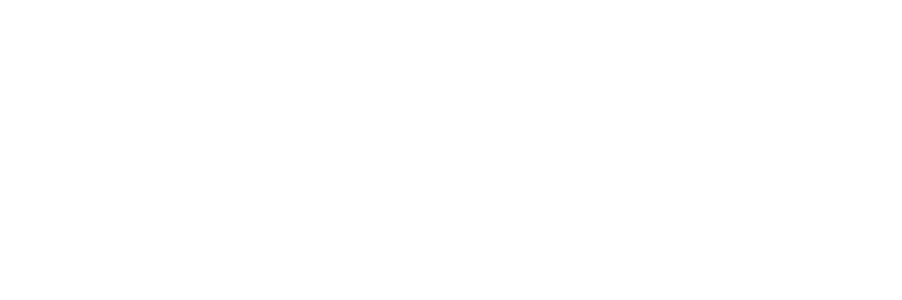
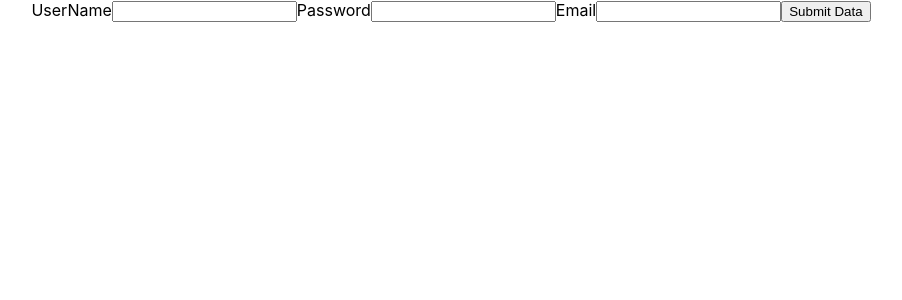
Before and after one commit to MariamHasanat/to-do, a React (Create React App) app: page / in a window 1280 px wide. Shown: the top 300 px of the page, without its empty margins (189-1091 px from the left). Built offline with nearby package versions, Linux system fonts and the light colour scheme.

Commit message:
create form component

```diff
--- a/src/App.js
+++ b/src/App.js
@@ -1,6 +1,6 @@
 // import { useState } from 'react';
 import './App.css';
-// import Form from './components/form';
+import Form from './components/form';
 // import ToDoInput from './components/to-do';
 // import ToDoList from './components/to-do-list';
 
@@ -9,7 +9,7 @@ function App() {
   return (
     <div className="App">
 
-      {/* <Form/> */}
+      <Form/>
 
      {/* <ToDoInput array = {array} setArray = {setArray} />
      <ToDoList array = {array} /> */}
--- /dev/null
+++ b/src/components/form.js
@@ -0,0 +1,70 @@
+import React, { useState } from 'react'
+
+
+const Form = () => {
+    // eslint-disable-next-line
+    const [formData, setFormData] = useState({
+        username: "",
+        password: "",
+        email: ""
+    })
+
+    const handleSubmit = () => {
+        console.log("form Data", formData);
+
+        setFormData({
+            username: "",
+            password: "",
+            email: ""
+        })
+    }
+
+    return (
+        <div>
+            <form>
+                {/* onSubmit={handleSubmit} */}
+                <label>
+                    UserName
+                    <input type='text'
+                        name='username'
+                        value={formData.username}
+                        onChange={e => {
+                            e.preventDefault()
+                            setFormData({ ...formData, username: e.target.value })
+                        }}
+                    />
+                </label>
+                <label>
+                    Password
+                    <input type='password'
+                        name='password'
+                        value={formData.password}
+                        onChange={e => {
+                            e.preventDefault()
+                            setFormData({ ...formData, password: e.target.value })
+                        }}
+                    />
+                </label>
+                <label>
+                    Email
+                    <input type='email'
+                        name='email'
+                        value={formData.email}
+                        onChange={e => {
+                            e.preventDefault()
+                            setFormData({ ...formData, email: e.target.value })
+                        }}
+                    />
+                </label>
+                <button
+                    onClick={e => {
+                        e.preventDefault()
+                        handleSubmit()
+                    }}
+                >Submit Data</button>
+            </form>
+        </div>
+    )
+}
+
+export default Form
```
